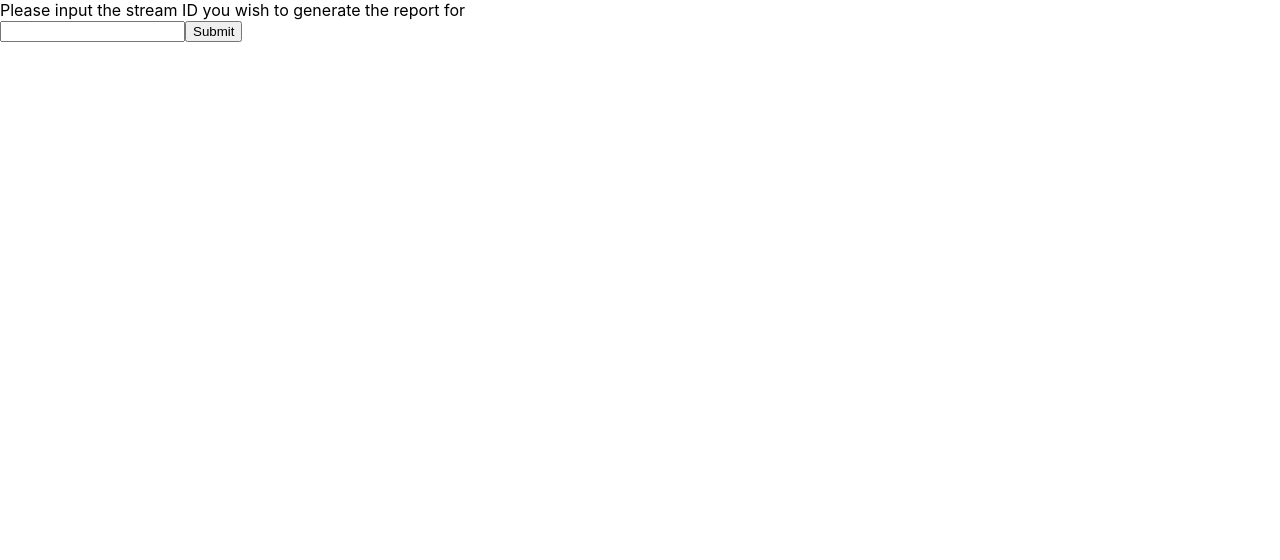
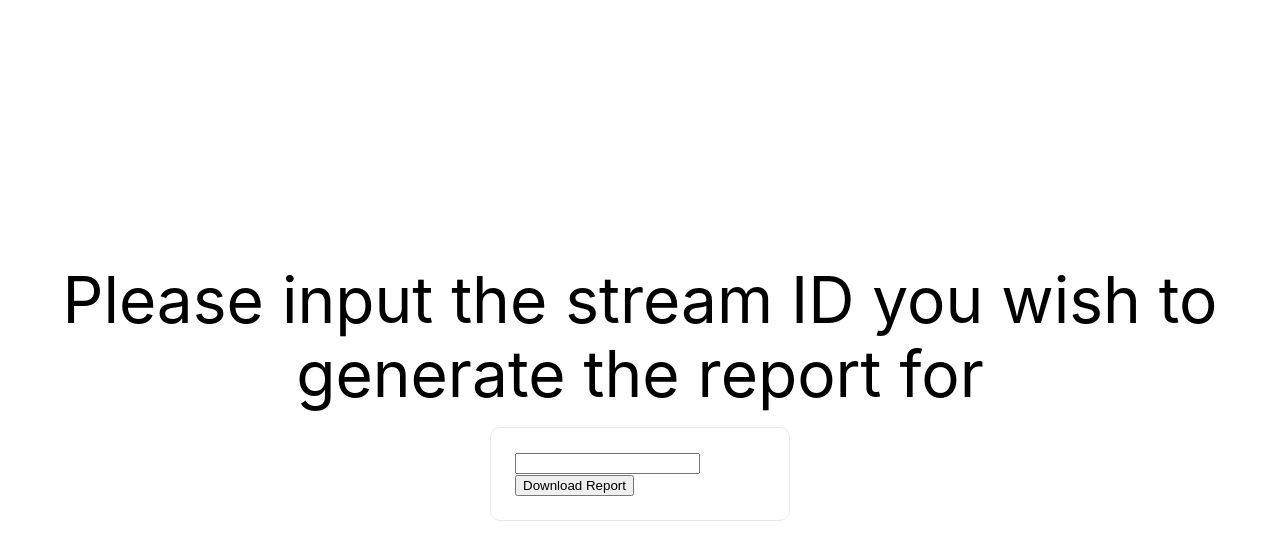
Before and after one commit to jlx23/pdf-report-streamflow, a Next.js app: page / in a window 1280 px wide. Shown: the top 560 px of the page. Built offline with nearby package versions, Linux system fonts and the light colour scheme.

Commit message:
upgrade component

```diff
--- a/components/downloadReport.tsx
+++ b/components/downloadReport.tsx
@@ -1,58 +1,46 @@
-import React, { FC, useCallback, useState } from "react";
+import React, { FC, useCallback } from "react";
 import jsPDF from "jspdf"
 import autoTable from "jspdf-autotable"
-import { Connection, PublicKey } from "@solana/web3.js";
 import {
   StreamClient,
   Stream,
-    CreateParams,
-    CreateMultiParams,
-    WithdrawParams,
-    TransferParams,
-    TopupParams,
-    CancelParams,
-    GetAllParams,
-    StreamDirection,
-    StreamType,
-    Cluster,
-    TxResponse,
-    CreateResponse,
-    BN,
-    getBN,
-    getNumberFromBN,
 } from "@streamflow/stream";
+import styles from '../styles/Home.module.css';
 
 
 export const DownloadReport: FC = () => {
 
-    const onClick = useCallback(async (e:any) => {
+  const onClick = useCallback(async (e: any) => {
     e.preventDefault();
 
     const streamID = e.target.streamID.value;
-      const streamClient = new StreamClient("https://api.devnet.solana.com");
+    const streamClient = new StreamClient("https://api.devnet.solana.com"); //# CHANGE RPC ENDPOINT HERE
+    const tokenDecimals = 9; //################################################ CHANGE TOKEN DECIMALS HERE
 
     async function getStreamData() {
       var streamData = {} as Stream
       try {
         streamData = await streamClient.getOne(streamID);
-        } catch (e:any) {
-          throw e
+      } catch (e: any) {
+        alert("Something went wrong, please check your input and try again")
       }
       return streamData
     }
 
     const data = await getStreamData()
 
+    if (data.name) {
+
       const name = data.name.split("\u0000").join("");
       var status = '';
       const sender = data.sender;
       const recipient = data.recipient;
-      const currentTimestamp = Math.floor(Date.now()/1000);
-      const depositedAmount = data.depositedAmount / (10**9);
-      const unlockedAmount = data.unlocked(currentTimestamp, 0) / 10**9;
+      const currentTimestamp = Math.floor(Date.now() / 1000);
+      const depositedAmount = data.depositedAmount / (10 ** tokenDecimals);
+      const unlockedAmount = data.unlocked(currentTimestamp, 0) / 10 ** tokenDecimals;
       const startTime = new Date(data.start * 1000).toLocaleString();
       const endTime = new Date(data.end * 1000).toLocaleString()
-      const streamflowFeeTotal = data.streamflowFeeTotal / 10**9;
+      const streamflowFeeTotal = data.streamflowFeeTotal / 10 ** tokenDecimals;
       const streamflowFeePercent = streamflowFeeTotal / depositedAmount * 100;
       const releaseRateSeconds = depositedAmount / (data.end - data.start);
       const releaseRateHours = releaseRateSeconds * 60 * 60;
@@ -74,7 +62,7 @@ export const DownloadReport: FC = () => {
       }
 
       if (data.transferableBySender && data.transferableByRecipient) {
-        transferableBy = 'Sender and Recipient'
+        transferableBy = 'Both Sender and Recipient'
       }
       else if (data.transferableBySender) {
         transferableBy = 'Only Sender'
@@ -87,7 +75,7 @@ export const DownloadReport: FC = () => {
       }
 
       if (data.cancelableBySender && data.cancelableByRecipient) {
-        cancelableBy = 'Sender and Recipient'
+        cancelableBy = 'Both Sender and Recipient'
       }
       else if (data.cancelableBySender) {
         cancelableBy = 'Only Sender'
@@ -99,17 +87,17 @@ export const DownloadReport: FC = () => {
         cancelableBy = 'Not Transferable'
       }
 
+      const doc = new jsPDF();
+      const documentName = 'Streamflow-Report-' + streamID;
 
-      const doc = new jsPDF();
       autoTable(doc, {
         body: [
           [
             {
-                  content: 'StreamFlow Finance Stream Report',
+              content: 'Streamflow Finance Stream Report',
               styles: {
                 halign: 'center',
                 fontSize: 20,
-                    //textColor: '#ffffff'
                 fontStyle: 'bolditalic'
               }
             },
@@ -120,13 +108,13 @@ export const DownloadReport: FC = () => {
       });
 
       autoTable(doc, {
-        head:[
+        head: [
           {
             summary: 'Summary',
             noting: '',
           }
         ],
-        body:[
+        body: [
           ['Subject', name],
           ['Status', status],
           ['Sender', sender],
@@ -158,20 +146,20 @@ export const DownloadReport: FC = () => {
       })
 
       autoTable(doc, {
-        head:[
+        head: [
           ['Additional Information', ''],
         ],
-        body:[
+        body: [
           ['Stream ID', streamID],
           ['Release rate',
-              releaseRateSeconds.toFixed(6) + ' token/second' + '\n' +
-              releaseRateHours.toFixed(6) + ' token/hour' + '\n' +
-              releaseRateDays.toFixed(6) + ' token/day'
+            releaseRateSeconds.toFixed(6) + ' tokens/second' + '\n' +
+            releaseRateHours.toFixed(6) + ' tokens/hour' + '\n' +
+            releaseRateDays.toFixed(6) + ' tokens/day'
           ],
           ['Transferable by', transferableBy],
           ['Cancelable by', cancelableBy],
           ['Streamflow fee percent', streamflowFeePercent + '%'],
-            ['Streamflow fee', streamflowFeeTotal+ ' [Token Units WIP]'],
+          ['Streamflow fee', streamflowFeeTotal + ' [Token Units WIP]'],
         ],
         theme: 'striped',
         headStyles: {
@@ -210,18 +198,18 @@ export const DownloadReport: FC = () => {
         },
       })
 
-        doc.save("test")
-
+      doc.save(documentName)
+    }
   }, [jsPDF, autoTable, StreamClient]);
 
   return (
-      <div className="max-w-xs my-2 overflow-hidden rounded shadow-lg">
-      <div className="px-6 py-4">
-        <div className="mb-2 text-xl font-bold">Please input the stream ID you wish to generate the report for</div>
-        <form className="flex flex-col" onSubmit={onClick}>
+    <div className={styles.container}>
+      <div className={styles.main}>
+        <div className={styles.title}>Please input the stream ID you wish to generate the report for</div>
+        <form className={styles.card} onSubmit={onClick}>
 
           <input
-            className="mb-4 border-b-2"
+            className={styles.input}
             id="streamID"
             name="streamID"
             type="text"
@@ -229,9 +217,9 @@ export const DownloadReport: FC = () => {
           />
           <button
             type="submit"
-            className="px-4 py-2 font-bold text-white bg-blue-500 rounded-full hover:bg-blue-700"
+            className={styles.button}
           >
-            Submit
+            Download Report
           </button>
         </form>
       </div>
```
Lines whose indentation alone changed are shown as unchanged.
